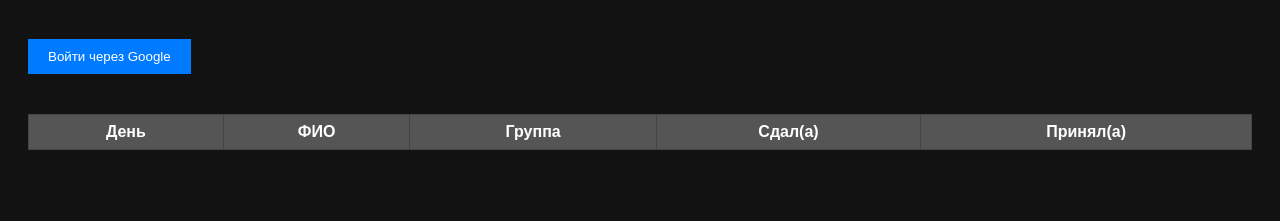
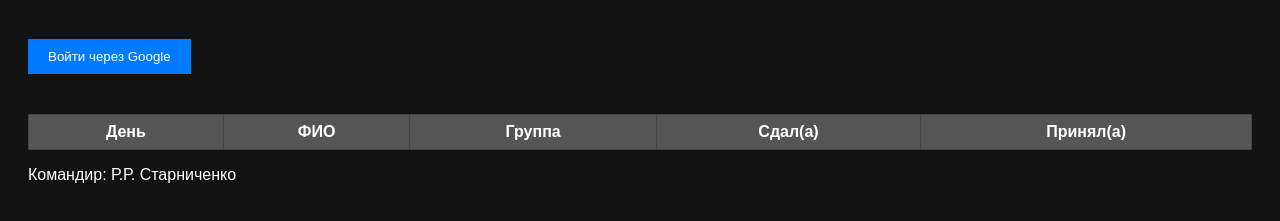
Before and after one commit to Zeff1rkka22/duty-table, a plain HTML site: page index.html in a window 1280 px wide. Shown: the part 89-310 px from the top of the page. Drawn offline with Linux system fonts and the light colour scheme; no server answers.

Commit message:
Update index.html

```diff
--- a/index.html
+++ b/index.html
@@ -80,6 +80,10 @@
       <!-- Записи будут динамически добавлены сюда -->
     </tbody>
   </table>
+
+<div id="footer">
+    <p>Командир: Р.Р. Старниченко</p>
+  </div>
 
   <!-- Подключаем Firebase через модули -->
   <script type="module">
```
